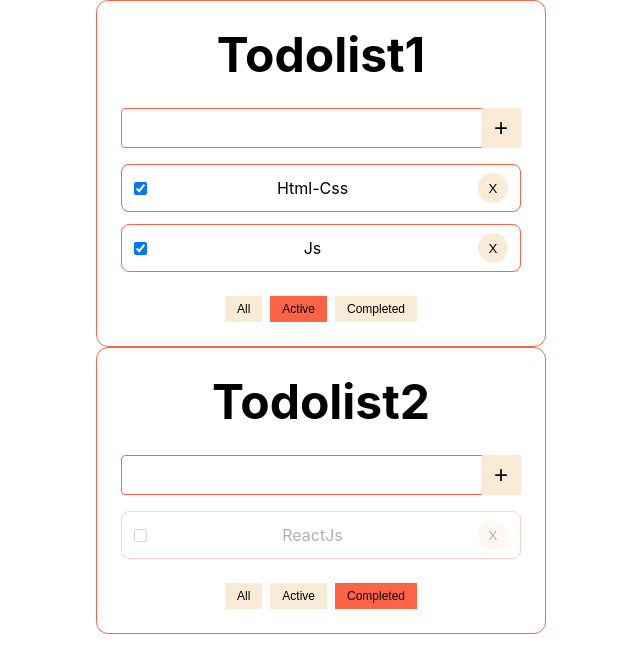
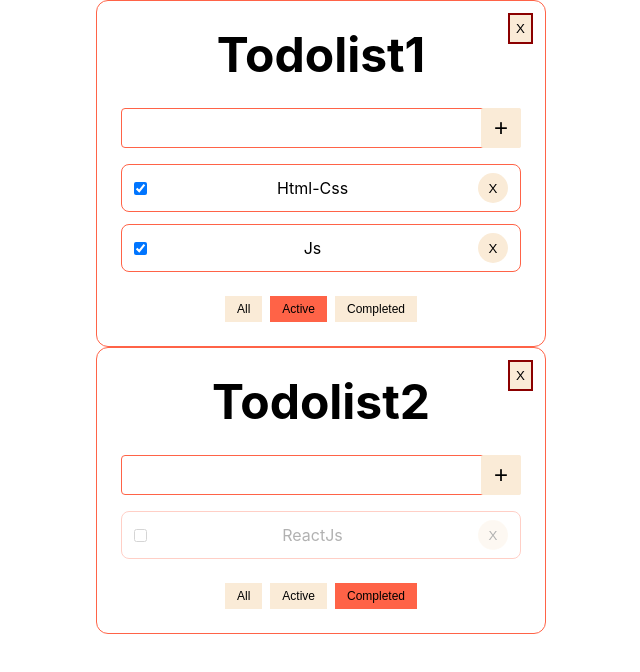
Before and after one commit to mates4352/React-todolist, a React (Create React App) app: page / in a window 1280 px wide. Shown: the top 672 px of the page, without its empty margins (319-959 px from the left). Built offline with nearby package versions, Linux system fonts and the light colour scheme.

Commit message:
Add button for delete todolist in component todolist

```diff
--- a/src/App.tsx
+++ b/src/App.tsx
@@ -39,7 +39,11 @@ const App = () => {
   const removeTask = (id: string, todolistId: string) => {
     tasks[todolistId] = tasks[todolistId].filter(item => item.id !== id)
     setTasks({...tasks})
-    console.log(tasks)
+  }
+
+  const removeTodolist = (todolistId: string) => {
+    delete tasks[todolistId]
+    setTodolist(todolist.filter(todo => todo.id !== todolistId))
   }
 
   const changeFilter = (value: changeFilterType, todolistId: string) => {
@@ -78,6 +82,7 @@ const App = () => {
             tasks={getFitlerTasks()}
             title={todo.title}
             removeTask={removeTask}
+            removeTodolist={removeTodolist}
             changeFilter={changeFilter}
             filter={todo.filter}
             addTask={addTask}
--- a/src/components/Todolist/Todolist.module.scss
+++ b/src/components/Todolist/Todolist.module.scss
@@ -1,4 +1,5 @@
 .todolist {
+   position: relative;
    max-width: 450px;
    margin: 0 auto;
    padding: 24px;
@@ -7,6 +8,21 @@
 
    border-radius: 12px;
    border: 1px solid tomato;
+
+   .buttonDelete {
+      position: absolute;
+      top: 12px;
+      right: 12px;
+
+      padding: 6px;
+
+      background-color: antiquewhite;
+      border: 2px solid darkred;
+
+      &:active {
+         border: 1px solid darkred;
+      }
+   }
 
    .title {
       margin-bottom: 24px;
--- a/src/components/Todolist/Todolist.tsx
+++ b/src/components/Todolist/Todolist.tsx
@@ -14,6 +14,7 @@ type todolistType = {
   filter: string
   addTask: (value: string, todolistId: string) => void
   removeTask: (id: string, todolistId: string) => void
+  removeTodolist: (todolistId: string) => void
   changeFilter: (value: changeFilterType, todolistId: string) => void
   changeCheckedTask: (taskId: string, todolistId: string) => void
 }
@@ -28,6 +29,7 @@ export const Todolist: React.FC<todolistType> = (
     filter,
     addTask,
     removeTask,
+    removeTodolist,
     changeFilter,
     changeCheckedTask
   }) => {
@@ -63,6 +65,7 @@ export const Todolist: React.FC<todolistType> = (
 
   return (
     <div className={s.todolist}>
+      <button className={s.buttonDelete} onClick={()=> removeTodolist(id)}>X</button>
       <h1 className={s.title}>{title}</h1>
 
       <div className={s.input_wrap}>
```
